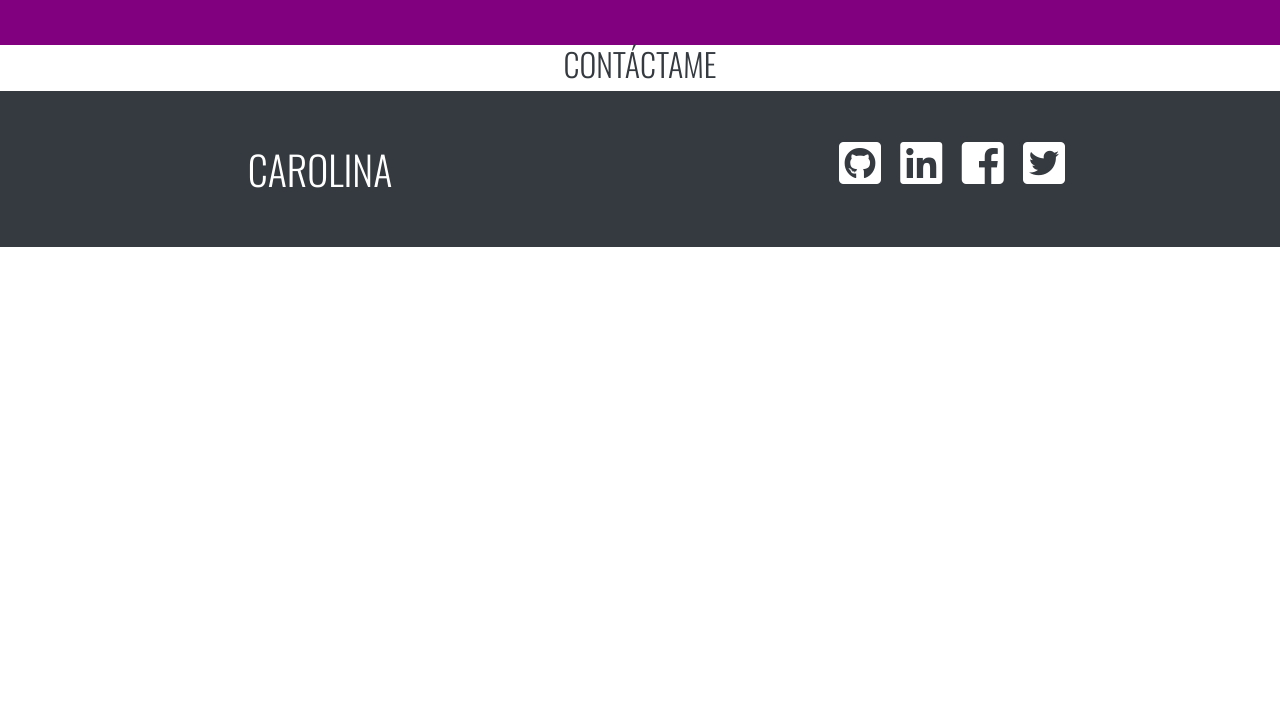
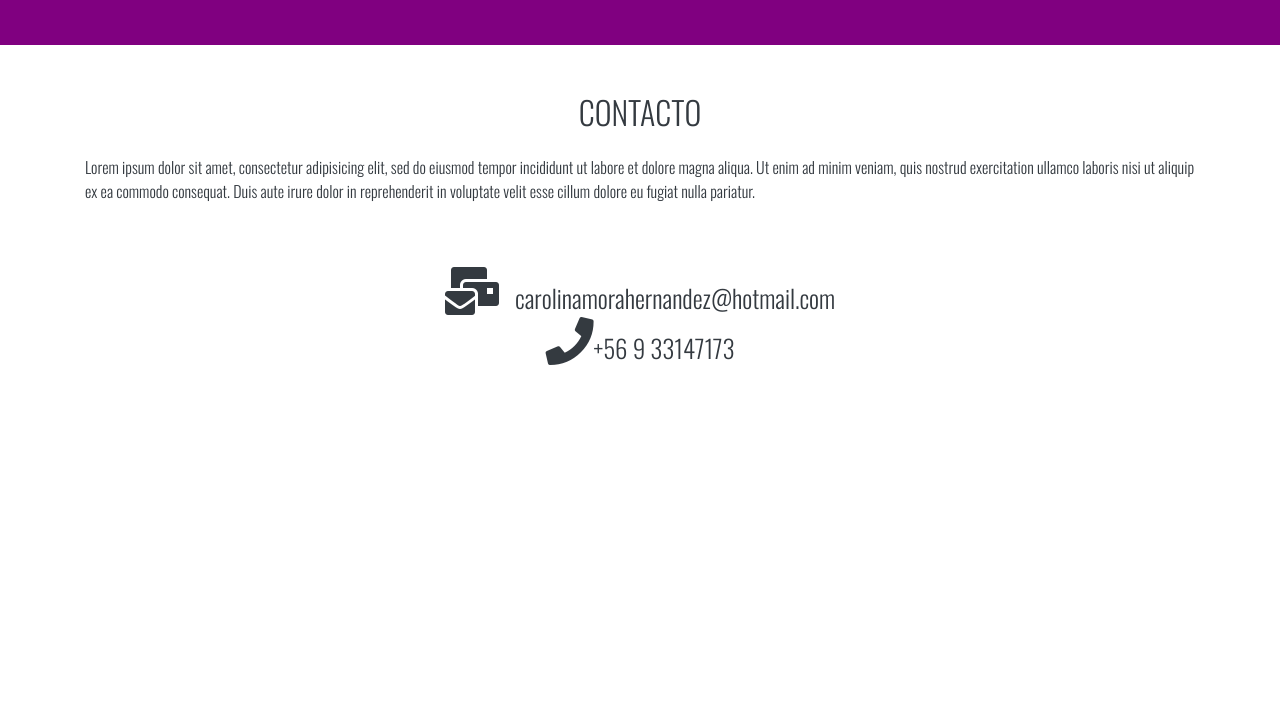
Before and after one commit to carolinamorah/mi-portafolio, a plain HTML site: page index.html in a window 1280 px wide. Shown: the part 2778-3500 px from the top of the page. Before the commit the page ends 3025 px from the top, so only its background shows below. Drawn offline with nearby package versions, Linux system fonts and the light colour scheme; a script that the page names is missing.

Commit message:
Added new content and a form to the Contact section

```diff
--- a/index.html
+++ b/index.html
@@ -443,9 +443,23 @@
               </div>
             </div>
 
-    <section id="contact" class="container text-center text-dark">
-      <h2>CONTÁCTAME</h2>
+    <section id="contact" class="container text-center py-5 text-dark">
 
+      <h2 class="pb-3">CONTACTO</h2>
+
+          <p class="text-left pb-5">Lorem ipsum dolor sit amet, consectetur adipisicing elit, sed do eiusmod tempor incididunt
+          ut labore et dolore magna aliqua. Ut enim ad minim veniam, quis nostrud exercitation ullamco laboris nisi ut aliquip
+          ex ea commodo consequat. Duis aute irure dolor in reprehenderit in voluptate velit esse cillum dolore eu fugiat nulla
+          pariatur.</p>
+
+              <i class="fas fa-mail-bulk fa-3x pr-3"></i><span>carolinamorahernandez@hotmail.com</span>
+              <br>
+              <i class="fas fa-phone fa-3x"></i><span>+56 9 33147173</span>
+
+            <div class="typeform-widget pt-0" data-url="https://form.typeform.com/to/kOf4amjS?typeform-medium=embed-snippet" style="width: 100%;
+            height: 350px;"></div> <script> (function() { var qs,js,q,s,d=document, gi=d.getElementById, ce=d.createElement, gt=d.getElementsByTagName,
+            id="typef_orm", b="https://embed.typeform.com/"; if(!gi.call(d,id)) { js=ce.call(d,"script"); js.id=id; js.src=b+"embed.js"; q=gt.call(d,"script")[0];
+            q.parentNode.insertBefore(js,q) } })() </script>
 
     </section>
 
```
Lines whose indentation alone changed are shown as unchanged.
